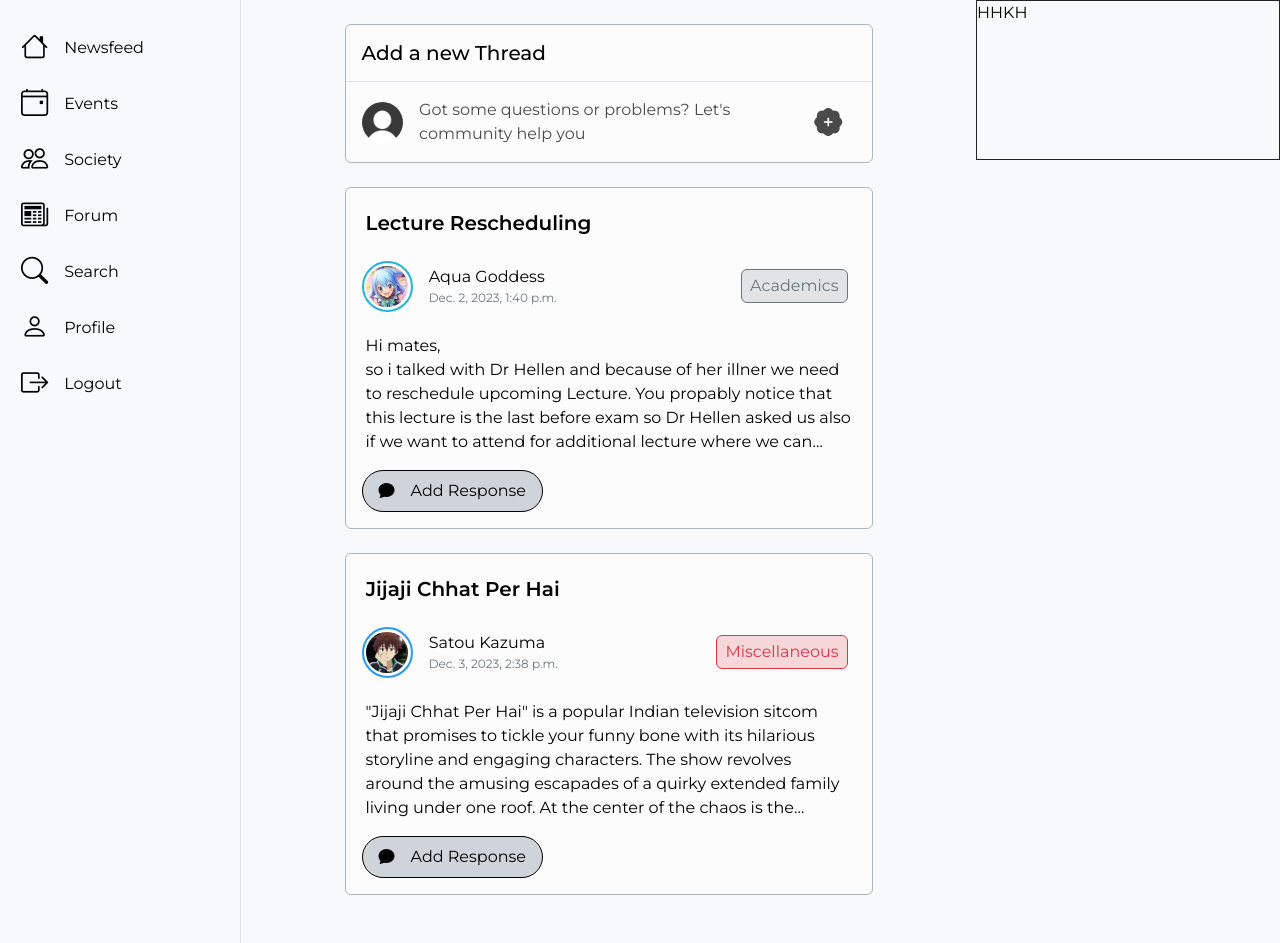
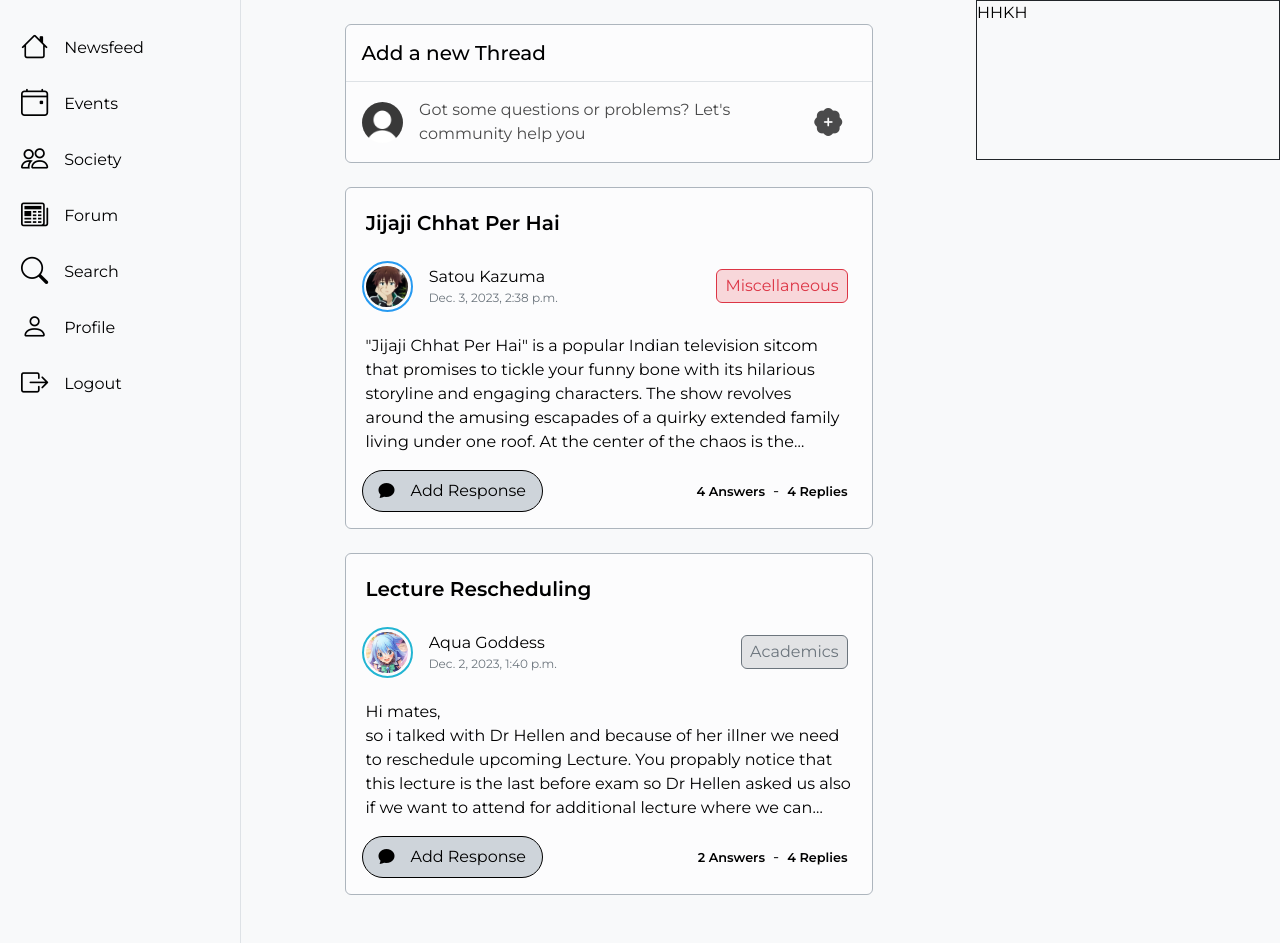
Before and after one commit to DineshDhanji/Blaze, a Django app: page /forum/ in a window 1280 px wide. Shown: the part 79-1022 px from the top of the page. Run offline with Django 4.2, Linux system fonts and the light colour scheme; a user stored in the database is signed in; data comes from the database, SQL or seed files in the repository; both versions use the stored data as it was after the commit.

Commit message:
lil ui changes.

```diff
--- a/Blaze/BlazeApp/models.py
+++ b/Blaze/BlazeApp/models.py
@@ -396,6 +396,14 @@ class Question(models.Model):
     def answers_count(self):
         return self.answers.count
 
+    @property
+    def replies_count(self):
+        count = 0
+        for a in self.answers.all():
+            count += a.replies.count()
+        return count
+
+
 class Answer(models.Model):
     poster = models.ForeignKey(
         User, on_delete=models.CASCADE, related_name="answers", null=False, default=0
@@ -420,6 +428,7 @@ class Answer(models.Model):
     @property
     def replies_count(self):
         return self.replies.count
+
 
 class Notification(models.Model):
     Object_Choices = [
@@ -475,4 +484,4 @@ class Reply(models.Model):
     class Meta:
         verbose_name = "Reply"
         verbose_name_plural = "Replies"
-        ordering = ['timestamp']
+        ordering = ["timestamp"]
--- a/Blaze/BlazeApp/templates/BlazeApp/forum.html
+++ b/Blaze/BlazeApp/templates/BlazeApp/forum.html
@@ -67,7 +67,7 @@
             <!-- content -->
             <div id="f-content" class="text-body-emphasis fs-6 m-1 user-select-none">{{ question.description|linebreaks }}</div>
             <!-- footer -->
-            <div class="mt-3 user-select-none" style="height: max-content;">
+            <div class="d-flex justify-content-between align-items-center mt-3 user-select-none" style="height: max-content;">
               <a href="{% url 'BlazeApp:view_thread' question.pk %}">
                 <div class="d-flex border rounded-5 px-3 py-2 bg-dark-subtle" style="--bs-border-color: var(--bs-emphasis-color); --bs-bg-hover-color:var(--bs-gray-500);height: max-content; width: max-content;">
                   <div class="text-body-emphasis">
@@ -76,6 +76,23 @@
                   <div class="text-body-emphasis fs-6">Add Response</div>
                 </div>
               </a>
+              <div class="d-flex justify-content-end align-items-center">
+                <div class="fw-semibold p-2" style="font-size: 0.8rem;">
+                  <span>{{ question.answers_count }}</span>
+                  {% if question.answers_count == 1 %}
+                    <span>Answer</span>
+                  {% else %}
+                    <span>Answers</span>
+                  {% endif %}
+                </div>-<div class="fw-semibold p-2" style="font-size: 0.8rem;">
+                  <span>{{ question.replies_count }}</span>
+                  {% if question.replies_count == 1 %}
+                    <span>Reply</span>
+                  {% else %}
+                    <span>Replies</span>
+                  {% endif %}
+                </div>
+              </div>
             </div>
           </div>
         {% endfor %}
--- a/Blaze/BlazeApp/views.py
+++ b/Blaze/BlazeApp/views.py
@@ -26,7 +26,7 @@ from .models import (
     Question,
     Answer,
 )
-from django.db.models import Q
+from django.db.models import Q, Count
 
 from PIL import Image
 from io import BytesIO
@@ -526,7 +526,8 @@ def redirecting_page(request):
 
 
 def forum(request):
-    questions = Question.objects.all()
+    # questions = Question.objects.all()
+    questions = Question.objects.annotate(total_answers=Count('answers'), total_replies=Count('answers__replies')).order_by('-total_answers', '-total_replies')
     content = {"questions": questions}
     return render(request, "BlazeApp/forum.html", content)
 
```
Also changed, not shown: Blaze/BlazeApp/templates/BlazeApp/view_thread.html (+3 -32 lines), Blaze/db.sqlite3.
